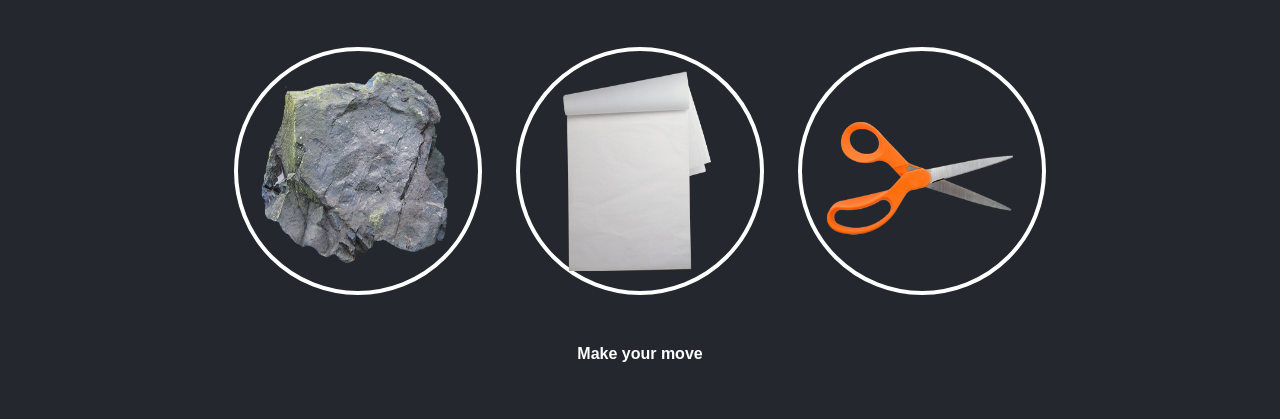
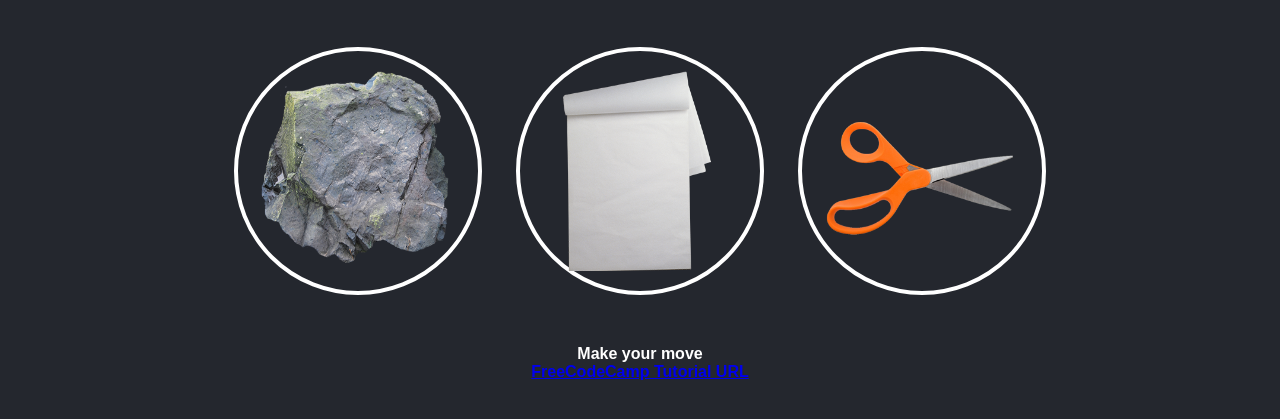
Before and after one commit to marc714/fcc-rpsgame, a plain HTML site: page index.html in a window 1280 px wide. Shown: the part 263-682 px from the top of the page. Drawn offline with Linux system fonts and the light colour scheme.

Commit message:
Tutorial Link
Added the tutorial link from youtube.

```diff
--- a/index.html
+++ b/index.html
@@ -35,6 +35,7 @@
     </div>
 
     <p id="action-message">Make your move</p>
+    <p id="action-message"><a href="https://youtu.be/jaVNP3nIAv0">FreeCodeCamp Tutorial URL</a></p>
 
 </body>
 </html>
```
